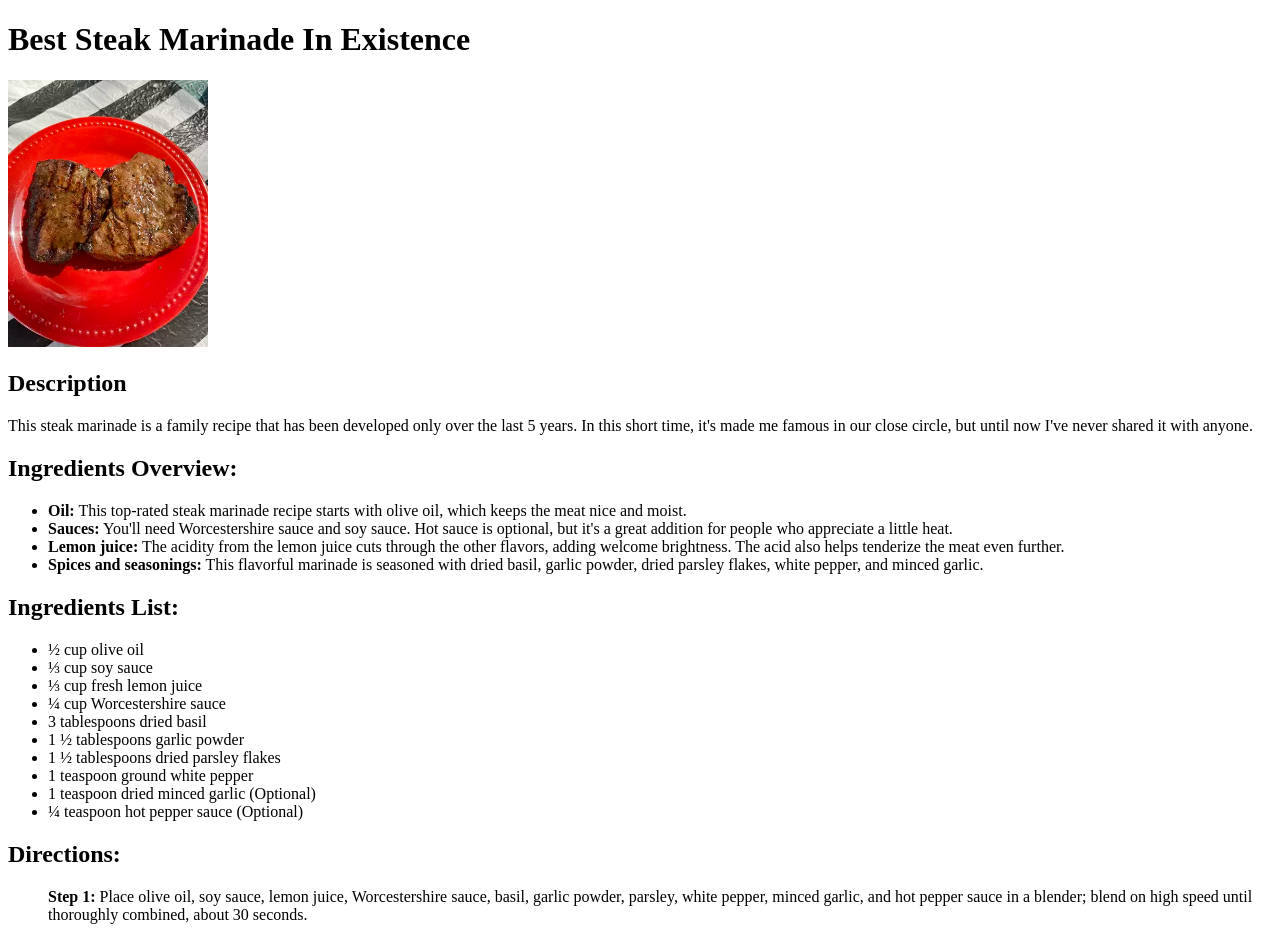
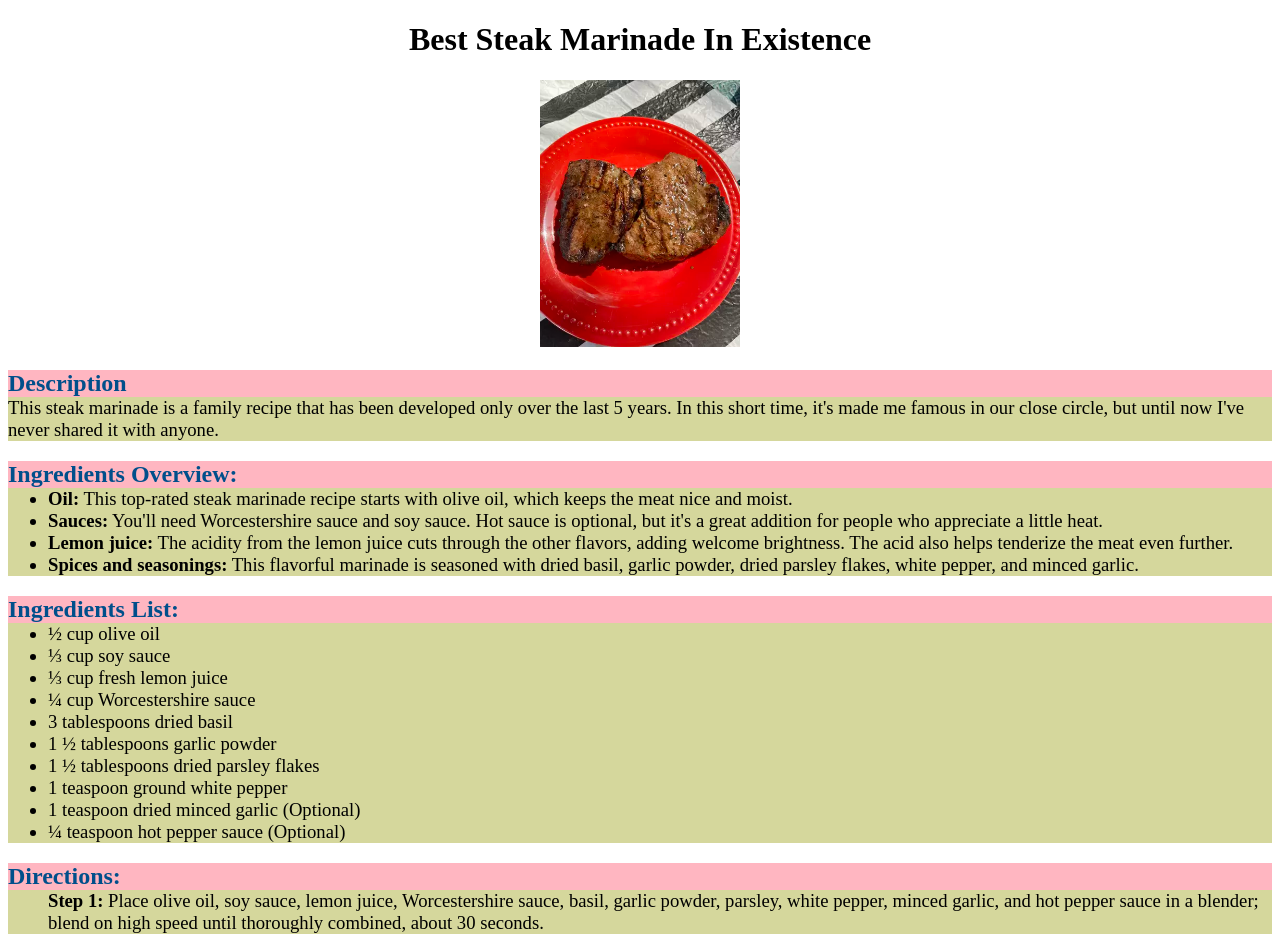
Before and after one commit to dannydav709/odin-recipes, a plain HTML site: page recipes/best_steak_marinade.html in a window 1280 px wide. Drawn offline with Linux system fonts and the light colour scheme.

Commit message:
Add cascade functions.
Changed how headings, images, amd paragraphs appear.

```diff
--- /dev/null
+++ b/recipes/best_steak_marinade.css
@@ -0,0 +1,25 @@
+/** {*/
+/*    text-align: center;*/
+/*}*/
+
+h1 {
+    text-align: center;
+}
+
+h2 {
+    color: #004f8b;
+    background-color: lightpink;
+    margin-bottom: 0;
+}
+
+.image-div {
+    text-align: center;
+}
+
+p,
+ul,
+ol {
+    font-size: 14pt;
+    background-color: #d5d79c;
+    margin: 0;
+}
--- a/recipes/best_steak_marinade.html
+++ b/recipes/best_steak_marinade.html
@@ -3,10 +3,13 @@
     <head>
         <meta charset="UTF-8">
         <title>Document</title>
+        <link rel="stylesheet" href="./best_steak_marinade.css">
     </head>
     <body>
         <h1>Best Steak Marinade In Existence</h1>
-        <img src="./best_steak_marinade.webp" alt="Photo of cooked steak" width="200" height="auto">
+        <div class="image-div">
+            <img src="./best_steak_marinade.webp" alt="Photo of cooked steak" width="200" height="auto">
+        </div>
         <div>
             <h2>Description</h2>
             <p>
@@ -45,8 +48,5 @@
             </ol>
         </div>
 
-
-
-
     </body>
 </html>
```
Also changed, not shown: index.html (+1 -0 lines).
